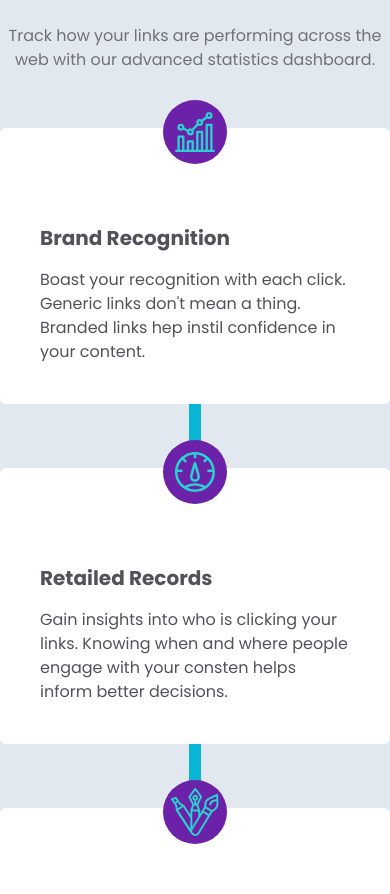
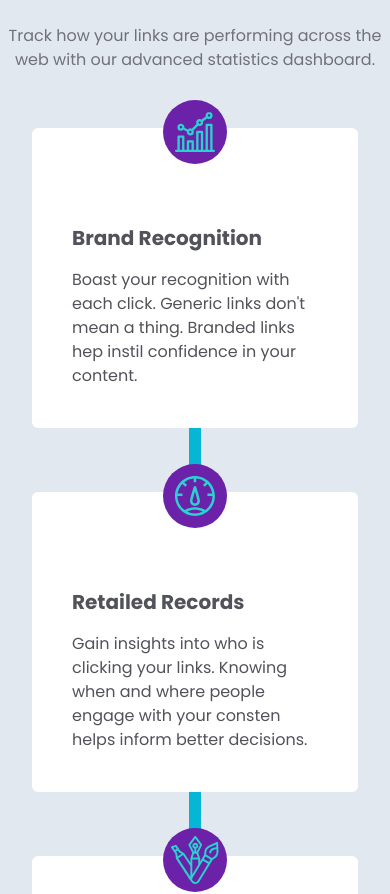
Before and after one commit to r10rivas/url-shortener, a React (Vite) app: page / in a window 390 px wide. Shown: the part 1000-1894 px from the top of the page. Built offline with nearby package versions, Linux system fonts and the light colour scheme.

Commit message:
Refactor section stats

```diff
--- a/src/App.jsx
+++ b/src/App.jsx
@@ -122,8 +122,9 @@ const App = () => {
           <p className="text-center text-zinc-500 text-base">
             Track how your links are performing across the web with our advanced statistics dashboard.
           </p>
-
-          <SectionStats/>
+          <div className="mx-8 md:mx-0">
+            <SectionStats/>
+          </div>
         </div>
       </div>
 
--- a/src/components/SectionStats.jsx
+++ b/src/components/SectionStats.jsx
@@ -4,7 +4,7 @@ import IconFullyCustomizable from "../assets/images/icon-fully-customizable.svg"
 
 const SectionStats  = () => {
   return (
-    <div className="grid grid-cols-3 gap-3 gap-y-16 lg:gap-6 mt-14 relative after:content-['*'] before:w-3 before:h-4/6 before:bg-cyan-500 before:bottom-1/2 md:before:bottom-2/3 before:left-1/2 before:transform before:translate-y-1/2 before:-translate-x-1/2 before:absolute md:before:w-5/6 md:before:h-3">
+    <div className="grid grid-cols-3 gap-x-4 gap-y-16 lg:gap-6 mt-14 relative after:content-['*'] before:w-3 before:h-4/6 before:bg-cyan-500 before:bottom-1/2 md:before:bottom-2/3 before:left-1/2 before:transform before:translate-y-1/2 before:-translate-x-1/2 before:absolute md:before:w-5/6 md:before:h-3">
        <div className="col-span-3 md:col-span-1">
          <div className="p-10 pt-24 relative bg-white rounded-md">
             <div className="w-16 h-16 left-1/2 transform -translate-x-1/2 bg-purple-800 rounded-full absolute -top-7 flex justify-center items-center lg:w-20 lg:h-20">
```
